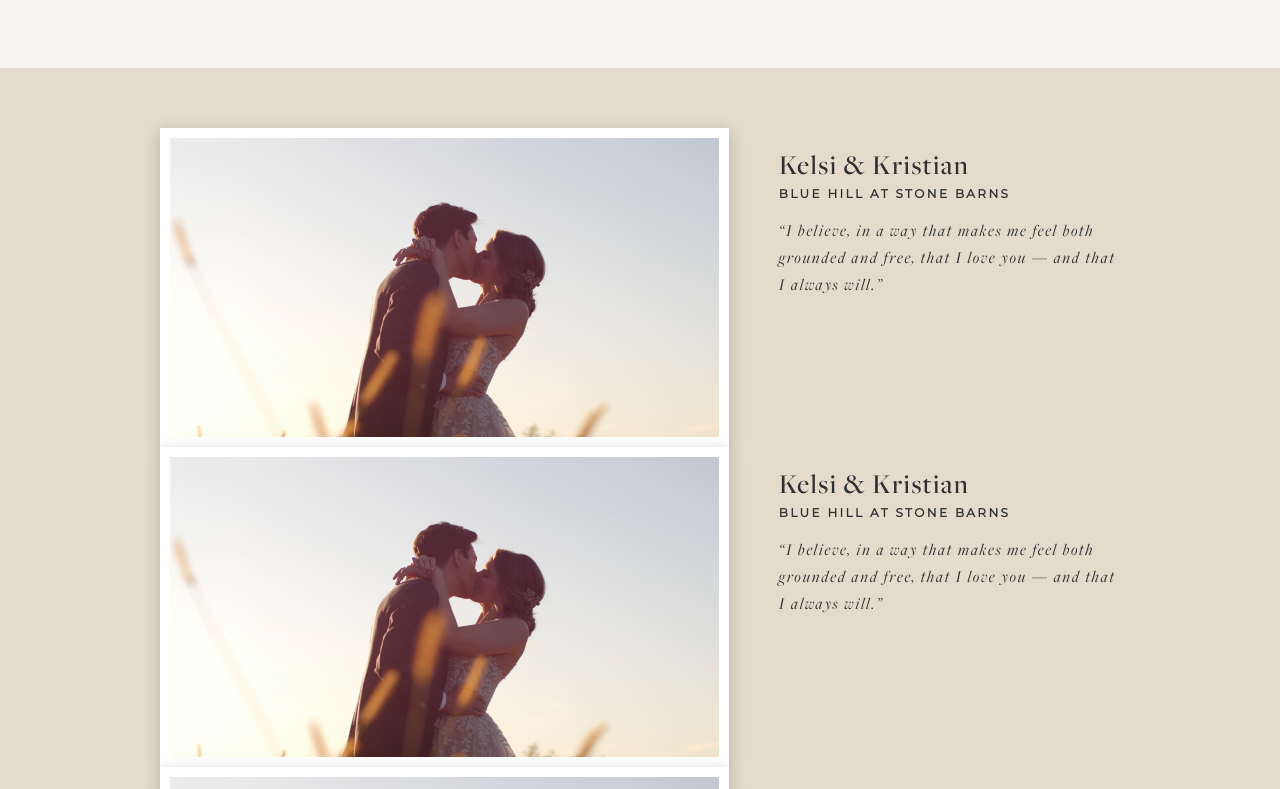
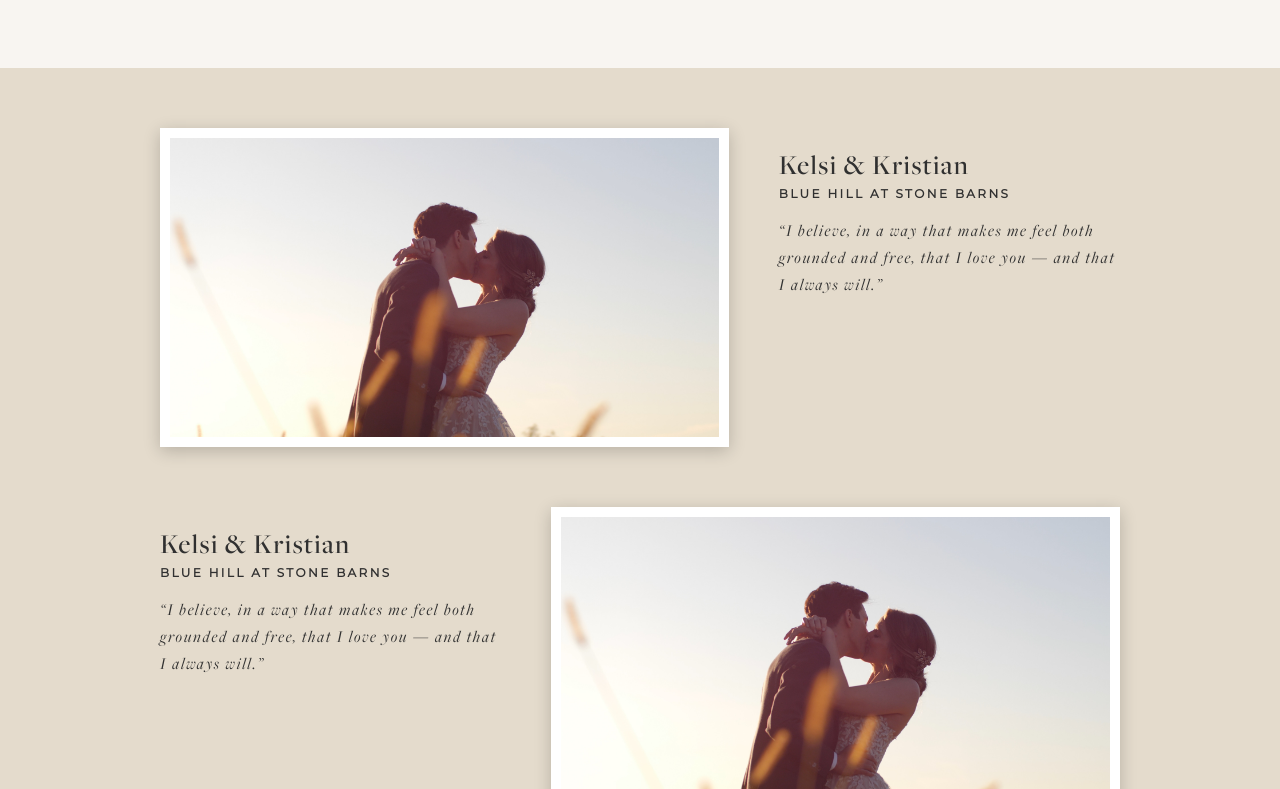
Before and after one commit to zach-cullen/liveoakfilm.co, a Next.js app: page / in a window 1280 px wide. Shown: the part 851-1640 px from the top of the page. Built offline with nearby package versions, Linux system fonts and the light colour scheme.

Commit message:
reverse video grid elements if flipDirection prop provided

```diff
--- a/components/FeaturedVideo.js
+++ b/components/FeaturedVideo.js
@@ -3,16 +3,15 @@ import styled from 'styled-components'
 const VideoGrid = styled.div`
   width: 100%;
   display: grid;
-  grid-template-columns: 5fr 3fr;
+  grid-template-columns: ${props => props.flipDirection ? '3fr 5fr' : '5fr 3fr'};
   column-gap: 50px;
-  grid-template-areas:
-    'video description'
-    'video description';
+  grid-template-areas: '${props => props.flipDirection ? 'description video' : 'video description'}';
+  margin-bottom: 60px;
 
   @media (max-width: 720px) {
     grid-template-areas:
-    'video video'
-    'description description';
+    'video'
+    'description';
   }
 `
 
@@ -46,9 +45,9 @@ const VideoDescription = styled.div`
   }
 `
 
-const FeaturedVideo = () => {
+const FeaturedVideo = (props) => {
   return (
-    <VideoGrid>
+    <VideoGrid flipDirection={props.flipDirection}>
       <VideoBlock />
       <VideoDescription>
         <h2>Kelsi & Kristian</h2>
```
